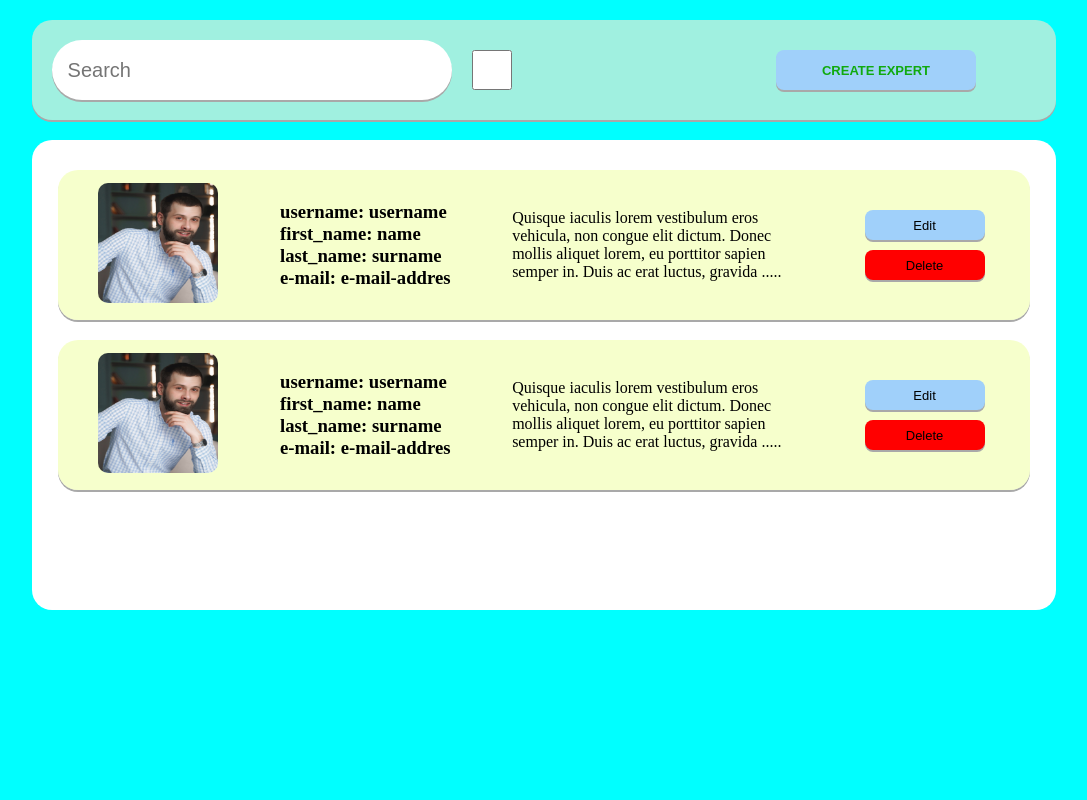
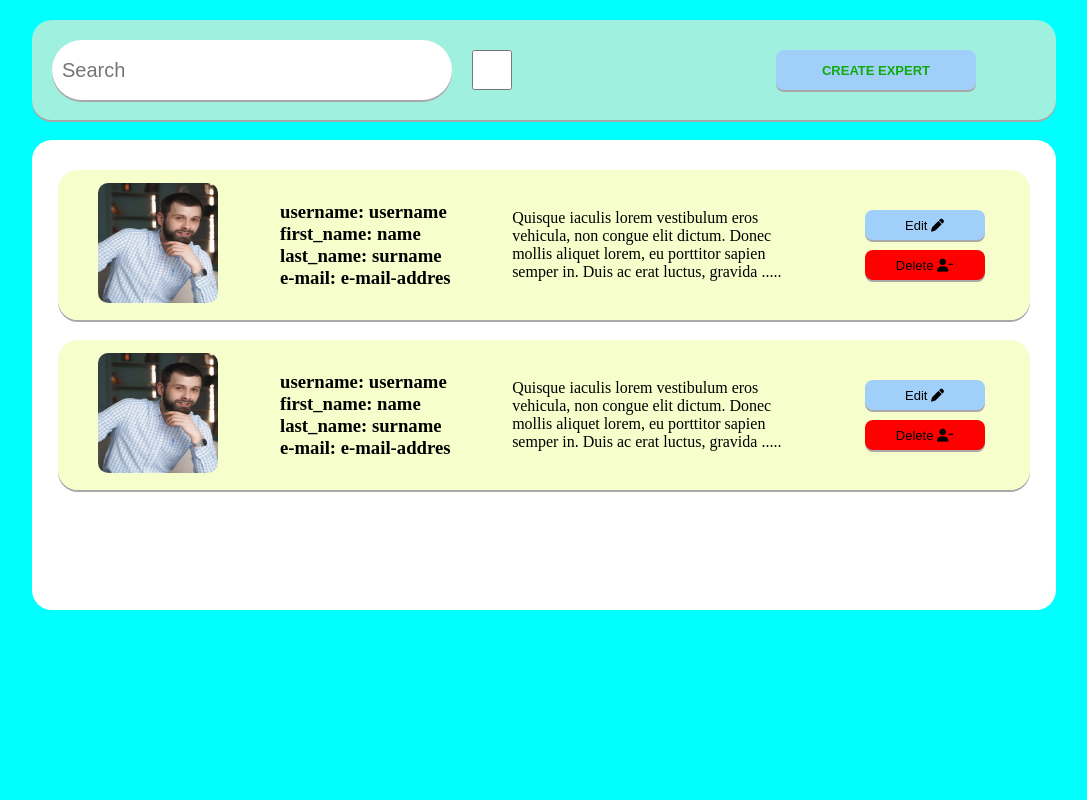
Before and after one commit to asadbek204/Team-1, a Django app: page / in a window 1280 px wide. Shown: the whole page, without its empty margins (96-1183 px from the left). Run offline with Django 5.2, Linux system fonts and the light colour scheme.

Commit message:
ignore_file

```diff
--- a/templates/create_expert.html
+++ b/templates/create_expert.html
@@ -16,8 +16,7 @@
             <div class="box1">
                 <div class="it">
                     <form class="it">
-
-                        <input class="search" type="text" placeholder=" Search" >
+                        <input class="search" type="text" placeholder="Search" >
                         <input class="check" type="checkbox">
                     </form>
                 </div>
@@ -43,12 +42,11 @@
                     </div>
                     <div class="form">
                         <form>
-                            <button class="edit" type="submit">Edit</button>
-                            <button class="delete" type="submit">Delete</button>
+                            <button class="edit" type="submit"> Edit <i class="fa-solid fa-pen"></i></button>
+                            <button class="delete" type="submit"> Delete <i class="fa-solid fa-user-minus"></i></button>
                         </form>
                     </div>
                 </div>
-
                 <div class="card1">
                     <div class="img">
                         <img src={% static 'main/img/Rectangle 973.png' %}>
@@ -64,8 +62,8 @@
                     </div>
                     <div class="form">
                         <form>
-                            <button class="edit" type="submit">Edit</button>
-                            <button class="delete" type="submit">Delete</button>
+                            <button class="edit" type="submit"> Edit <i class="fa-solid fa-pen"></i></button>
+                            <button class="delete" type="submit"> Delete <i class="fa-solid fa-user-minus"></i></button>
                         </form>
                     </div>
                 </div>
```
Also changed, not shown: 1 other file.
